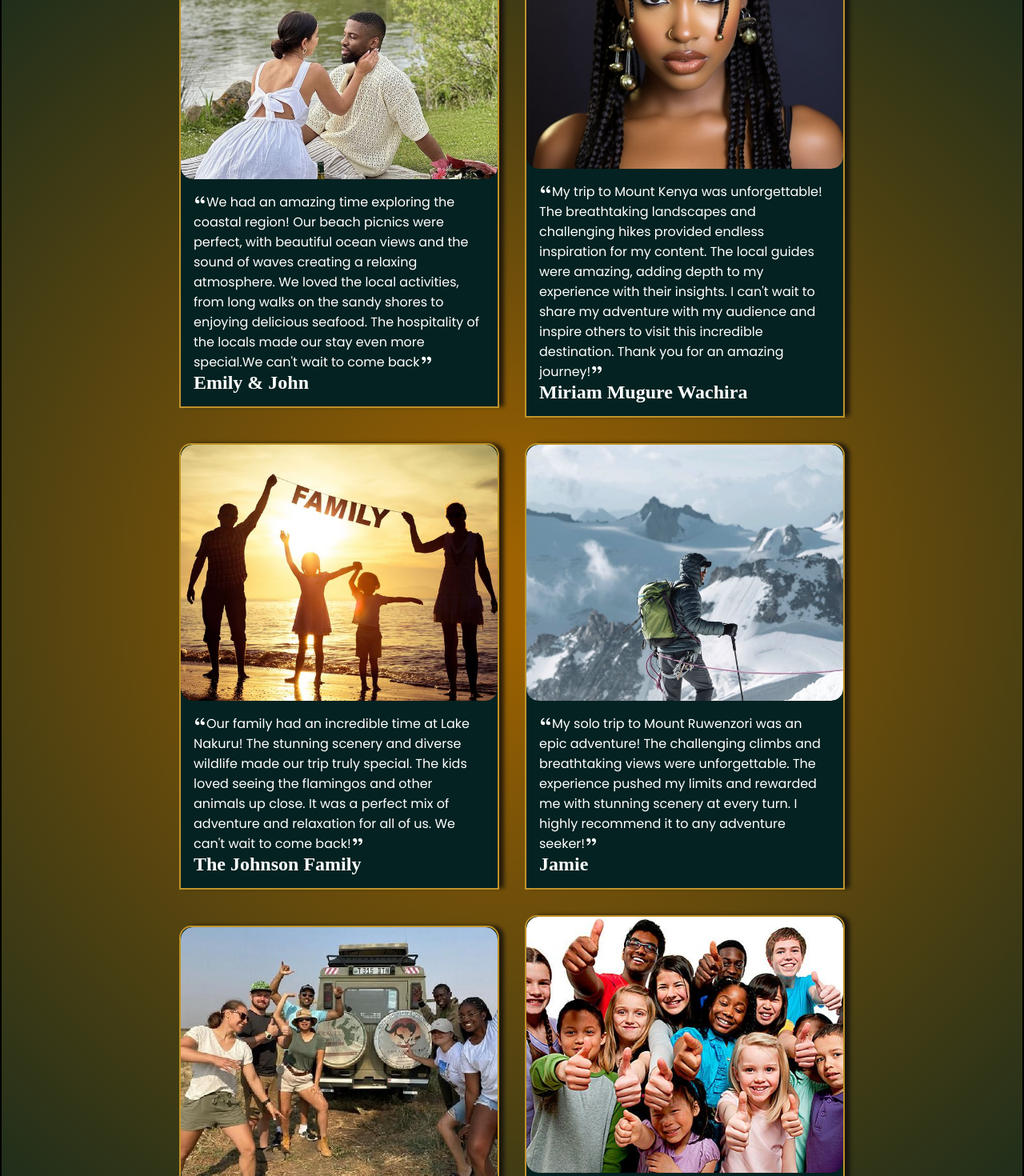
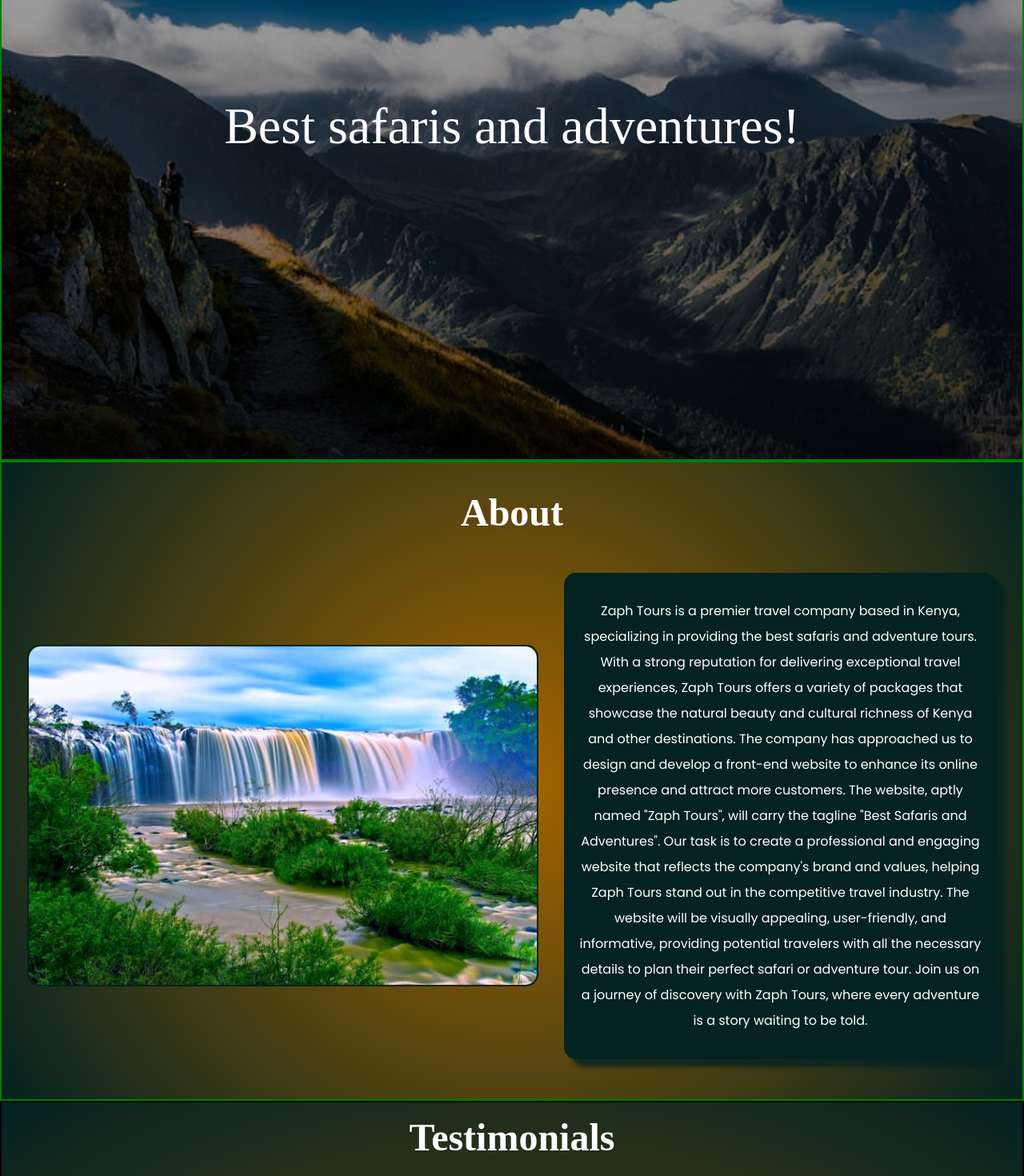
Before and after one commit to miriammugure/zaphTours, a React (Vite) app: page / in a window 1280 px wide. Shown: the part 360-1830 px from the top of the page at 80% size. Built offline with nearby package versions, Linux system fonts and the light colour scheme.

Commit message:
add about section and repsonsiveness

```diff
--- /dev/null
+++ b/src/Data/HomeDestination.js
@@ -0,0 +1 @@
+import mtKenya from "../assets/"
--- a/src/components/Header/Header.css
+++ b/src/components/Header/Header.css
@@ -3,6 +3,7 @@
   justify-content: space-around;
   align-items: center;
   padding-inline: 1rem;
+  border: 2px solid green;
 }
 .logo {
   display: flex;
--- a/src/components/Title/Title.css
+++ b/src/components/Title/Title.css
@@ -1,5 +1,5 @@
 .title {
-  padding: 2rem;
+  padding: 1rem;
   display: flex;
   justify-content: center;
   align-items: center;
@@ -11,5 +11,5 @@
   font-family: var(--secondary-font);
   font-size: 3rem;
   text-align: center;
-  color: var(--lightgold-color);
+  color: var(--white-color);
 }
--- a/src/global.css
+++ b/src/global.css
@@ -6,7 +6,9 @@
   padding: 0;
   box-sizing: border-box;
 }
-
+html{
+    overflow-x: hidden;
+}
 :root {
   --primary2-color: #1c4529;
   --primary-color: #d49b41;
--- a/src/pages/Home/About/About.css
+++ b/src/pages/Home/About/About.css
@@ -0,0 +1,77 @@
+.ContainerAbout{
+    min-height: 100vh;
+    display: flex;
+    justify-content: center;
+    flex-direction: column;
+    align-items: center;
+    border: 2px solid green;
+    background: radial-gradient(circle, rgba(158,98,0,1) 4%, rgba(3,34,33,1) 100%);
+
+}
+.ContainerAboutActual{
+    display: flex;
+    justify-content: space-around;
+    align-items: center;
+    gap: 2rem;
+    padding: 2rem;
+}
+.Aboutimg{
+    width: 45rem;
+    border: 2px solid var(--dark-green);
+    border-radius: 15px;
+    overflow: hidden;
+
+}
+.Aboutimg img{
+    display: block;
+    width: 100%;
+    height: 100%;
+    border-radius: 15px;
+    transition: all 3s;
+}
+.Aboutimg img:hover{
+    transform: scale(1.2);
+}
+.AboutDescription{
+    box-shadow: 10px 10px 5px 0px rgba(3,34,33,0.75);
+    -webkit-box-shadow: 10px 10px 5px 0px rgba(3,34,33,0.75);
+    -moz-box-shadow: 10px 10px 5px 0px rgba(3,34,33,0.75);
+    width: 50%;
+    font-size: 1rem;
+    line-height: 2;
+    letter-spacing: 2;
+    border-radius: 15px;
+    padding: 2rem 1rem;
+    text-align: center;
+    font-weight: 400;
+    background-color: var(--dark-green);
+    font-family: var(--primary-font);
+    color: var(--white-color);
+    /* border: 2px solid var(--lightgold-color); */
+}
+@media screen  and (max-width:900px){
+    .ContainerAboutActual{
+        display: flex;
+        flex-direction: column;
+    }
+
+    .AboutDescription{
+        width: 100%;
+    }
+}
+@media screen and (max-width:704px) {
+    .Aboutimg{
+        width: 30rem;
+    }
+}
+@media screen and (max-width:480px) {
+    .Aboutimg{
+        width: 100%;
+    }
+.AboutDescription{
+    box-shadow: none;
+    font-size: 1rem;
+
+}
+
+}
--- a/src/pages/Home/About/About.jsx
+++ b/src/pages/Home/About/About.jsx
@@ -1,7 +1,29 @@
-import React from "react";
+import React from 'react'
+import background from "../../../assets/bg2.jpeg"
+import Title from '../../../components/Title/Title'
+import "./About.css"
+function About() {
+  return (
+    <div>
+      <div className="ContainerAbout">
+        <Title titleName="about"/>
+        <div className="ContainerAboutActual">
+          <div className="Aboutimg">
+            <img src={background} alt="image of waterfall" />
+          </div>
+          <div className="AboutDescription">
+            <p>
 
-function About() {
-  return <div></div>;
+Zaph Tours is a premier travel company based in Kenya, specializing in providing the best safaris and adventure tours. With a strong reputation for delivering exceptional travel experiences, Zaph Tours offers a variety of packages that showcase the natural beauty and cultural richness of Kenya and other destinations.
+
+The company has approached us to design and develop a front-end website to enhance its online presence and attract more customers. The website, aptly named "Zaph Tours", will carry the tagline "Best Safaris and Adventures". Our task is to create a professional and engaging website that reflects the company's brand and values, helping Zaph Tours stand out in the competitive travel industry.
+
+The website will be visually appealing, user-friendly, and informative, providing potential travelers with all the necessary details to plan their perfect safari or adventure tour. Join us on a journey of discovery with Zaph Tours, where every adventure is a story waiting to be told.</p>
+          </div>
+        </div>
+      </div>
+    </div>
+  )
 }
 
-export default About;
+export default About
--- a/src/pages/Home/Hero/Hero.css
+++ b/src/pages/Home/Hero/Hero.css
@@ -0,0 +1,40 @@
+.ContainerHero{
+    min-height: 100vh;
+    border: 2px solid green;
+    display: flex;
+    flex-direction: column;
+    padding: 1rem;
+    background-image:linear-gradient(rgba(0,0,0,0.3),rgba(0,0,0,0.6)), url(../../../assets/mountainsbg.jpg);
+    /* justify-content: center; */
+    align-items: center;
+    background-repeat: no-repeat;
+    background-position: center;
+    background-size: cover;
+}
+.ContainerHeroActual{
+
+    display: flex;
+
+    min-height: 100vh;
+
+    min-width: 100vw;
+    justify-content: space-around;
+    align-items: center;
+    padding: 2rem;
+    gap: 8rem;
+
+
+}
+
+.descriptionHero{
+   display: flex;
+   flex-direction: column;
+   justify-content: center;
+   align-items: center;
+}
+.descriptionHero p{
+    text-align: center;
+    font-size: 4rem;
+    letter-spacing: 2;
+    color: var(--white-color);
+}
--- a/src/pages/Home/Hero/Hero.jsx
+++ b/src/pages/Home/Hero/Hero.jsx
@@ -1,7 +1,21 @@
-import React from "react";
+import React from 'react'
+import "./Hero.css"
+import { Link } from 'react-router-dom'
+function Hero() {
+  return (
+    <div>
+      <div className="ContainerHero">
+      <div className="ContainerHeroActual">
 
-function Hero() {
-  return <div></div>;
+        <div className="descriptionHero">
+          <p>Best safaris and adventures!</p>
+
+        </div>
+      </div>
+
+      </div>
+    </div>
+  )
 }
 
-export default Hero;
+export default Hero
--- a/src/pages/Home/Home.jsx
+++ b/src/pages/Home/Home.jsx
@@ -10,6 +10,8 @@ import Footer from "../../components/Footer/Footer";
 function Home() {
   return (
     <div>
+        <Hero/>
+        <About/>
       <Testimonials />
     </div>
   );
```
Also changed, not shown: src/assets/mountainsbg.jpg (renamed from src/assets/mountains bg.jpg).
